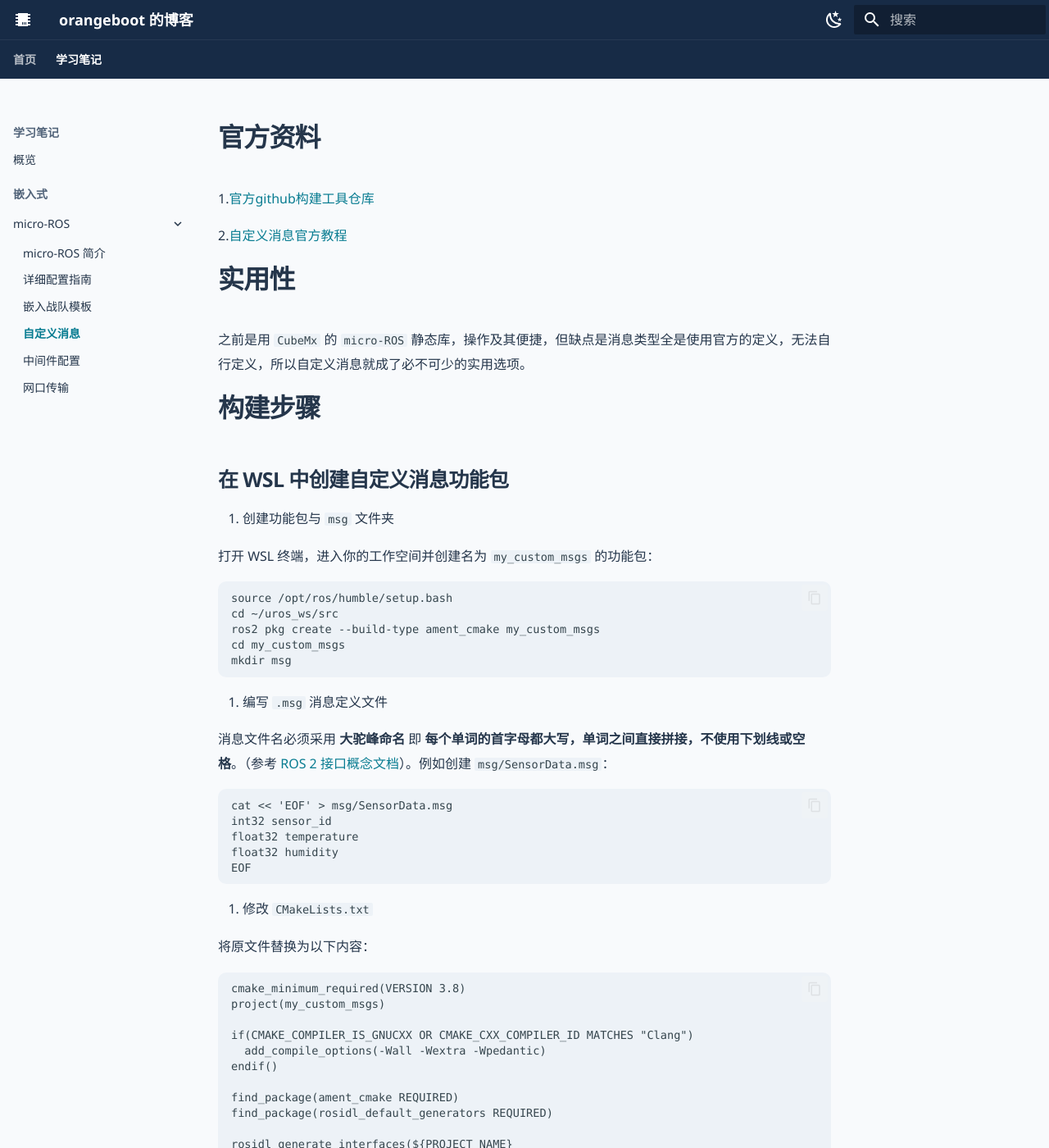
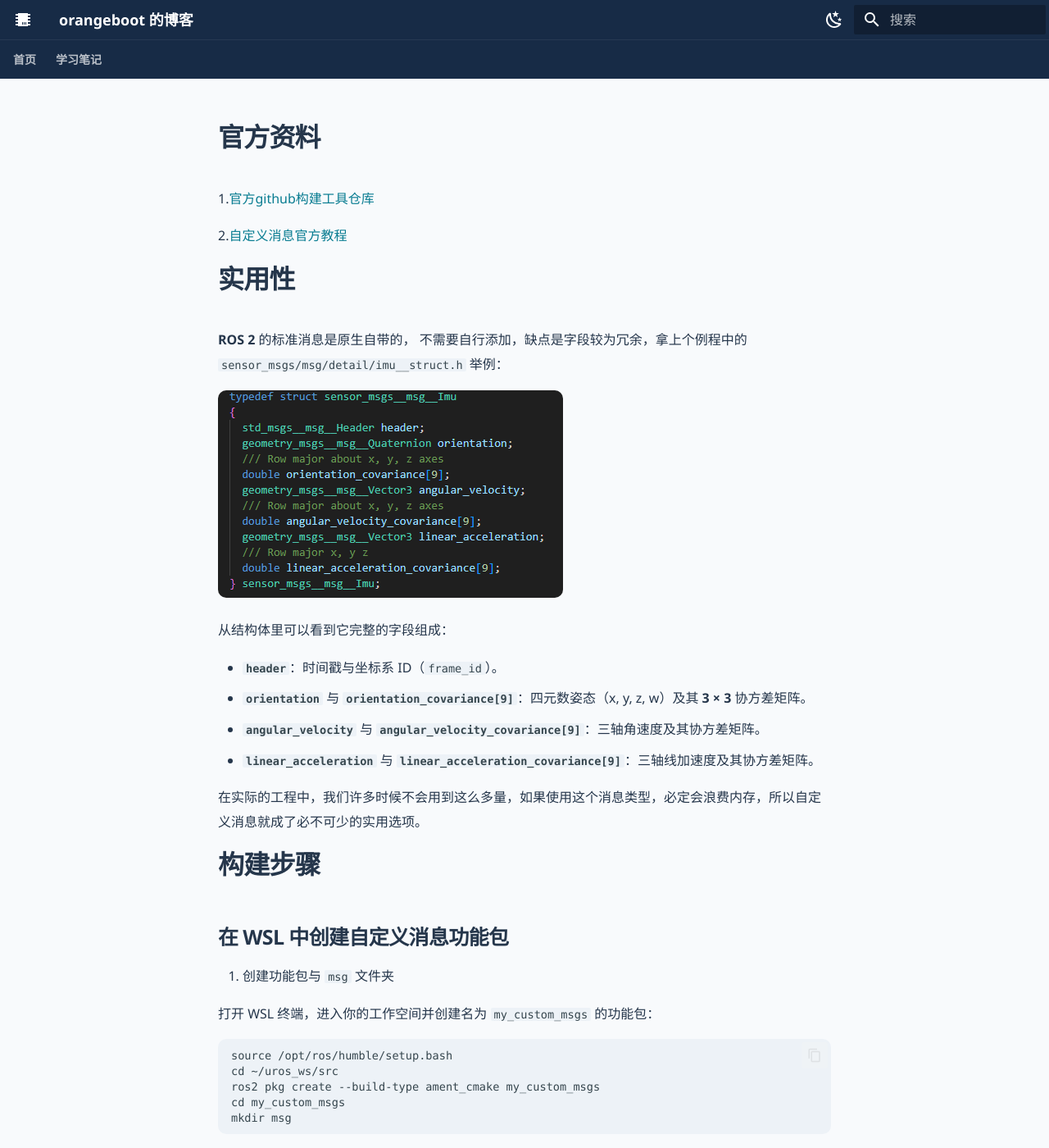
Before and after one commit to Heron-going/Heron-going.github.io, an MkDocs documentation site: the page built from docs/embedded/micro-ROS/自定义消息/自定义消息.md, in a window 1280 px wide and 1400 px high. Shown: the whole window at 82% size. Built offline with MkDocs 1.6.1 and Material for MkDocs 9.7.7, drawn with Linux system fonts in a browser that asks for light colours.

Commit message:
modify user name

```diff
--- a/docs/embedded/micro-ROS/自定义消息.md
+++ b/docs/embedded/micro-ROS/自定义消息/自定义消息.md
@@ -6,7 +6,18 @@
 
 # 实用性
 
-之前是用 `CubeMx` 的 `micro-ROS` 静态库，操作及其便捷，但缺点是消息类型全是使用官方的定义，无法自行定义，所以自定义消息就成了必不可少的实用选项。
+**ROS 2** 的标准消息是原生自带的， 不需要自行添加，缺点是字段较为冗余，拿上个例程中的 `sensor_msgs/msg/detail/imu__struct.h` 举例：
+
+![](./picture/p1.png)
+
+从结构体里可以看到它完整的字段组成：
+
+- **`header`**：时间戳与坐标系 ID（`frame_id`）。
+- **`orientation`** 与 **`orientation_covariance[9]`**：四元数姿态（x, y, z, w）及其 **3 × 3** 协方差矩阵。
+- **`angular_velocity`** 与 **`angular_velocity_covariance[9]`**：三轴角速度及其协方差矩阵。
+- **`linear_acceleration`** 与 **`linear_acceleration_covariance[9]`**：三轴线加速度及其协方差矩阵。
+
+在实际的工程中，我们许多时候不会用到这么多量，如果使用这个消息类型，必定会浪费内存，所以自定义消息就成了必不可少的实用选项。
 
 # 构建步骤
 
--- a/mkdocs.yml
+++ b/mkdocs.yml
@@ -1,6 +1,6 @@
 site_name: orangeboot 的博客
 site_description: 记录嵌入式开发的学习和技术
-site_url: https://orangeboot4243.github.io/
+site_url: https://Heron-going.github.io/
 
 theme:
   name: material
```
Also changed, not shown: README.md (+1 -1 lines), docs/embedded/micro-ROS/自定义静态库/自定义静态库.md (added, +1 -0 lines), docs/embedded/micro-ROS/详细配置指南/详细配置指南.md (+1 -1 lines), docs/embedded/micro-ROS/自定义消息/picture/p1.png (added), docs/embedded/micro-ROS/详细配置指南/picture/p8.png.
